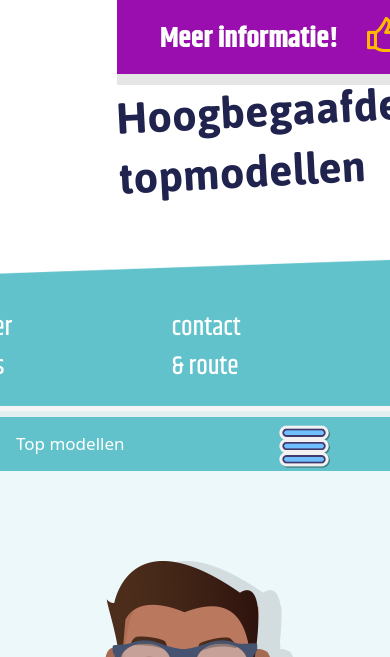
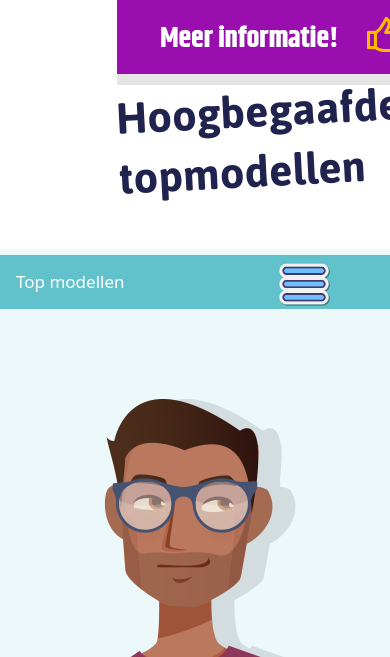
Before and after one commit to karim076/Job-review-assignment, a PHP site: page / in a window 390 px wide. Shown: the top 657 px of the page. Run offline with PHP 8.4, Linux system fonts and the light colour scheme; some libraries are stand-ins or nearby versions.

Commit message:
Fixed navBar for mobile

```diff
--- a/css/main.css
+++ b/css/main.css
@@ -12,8 +12,8 @@ html,body{
 }
 /* header responsive side */
 @media screen and (max-width: 1400px) {
-	nav{
-		display: none;
+	section{
+		display: none!important;
 	}
 	div.toggle{
 		display: block;
--- a/header.php
+++ b/header.php
@@ -4,6 +4,7 @@
 		<h1 class="degs">Hoogbegaafde topmodellen</h1>
 	</div>
 </div>
+<section>
 	<nav class="firstBackground d-flex align-items-center">
 		<a href="#" class="links">Home</a>
 		<div class="d-flex flex-column test">
@@ -24,6 +25,7 @@
 		<a href="#" class="links">over ons</a>
 		<a href="#" class="links">contact & route</a>
 	</nav>
+</section>
 <div class="toggle">
 	<div class="mobile-container">
 
```
Lines whose indentation alone changed are shown as unchanged.
